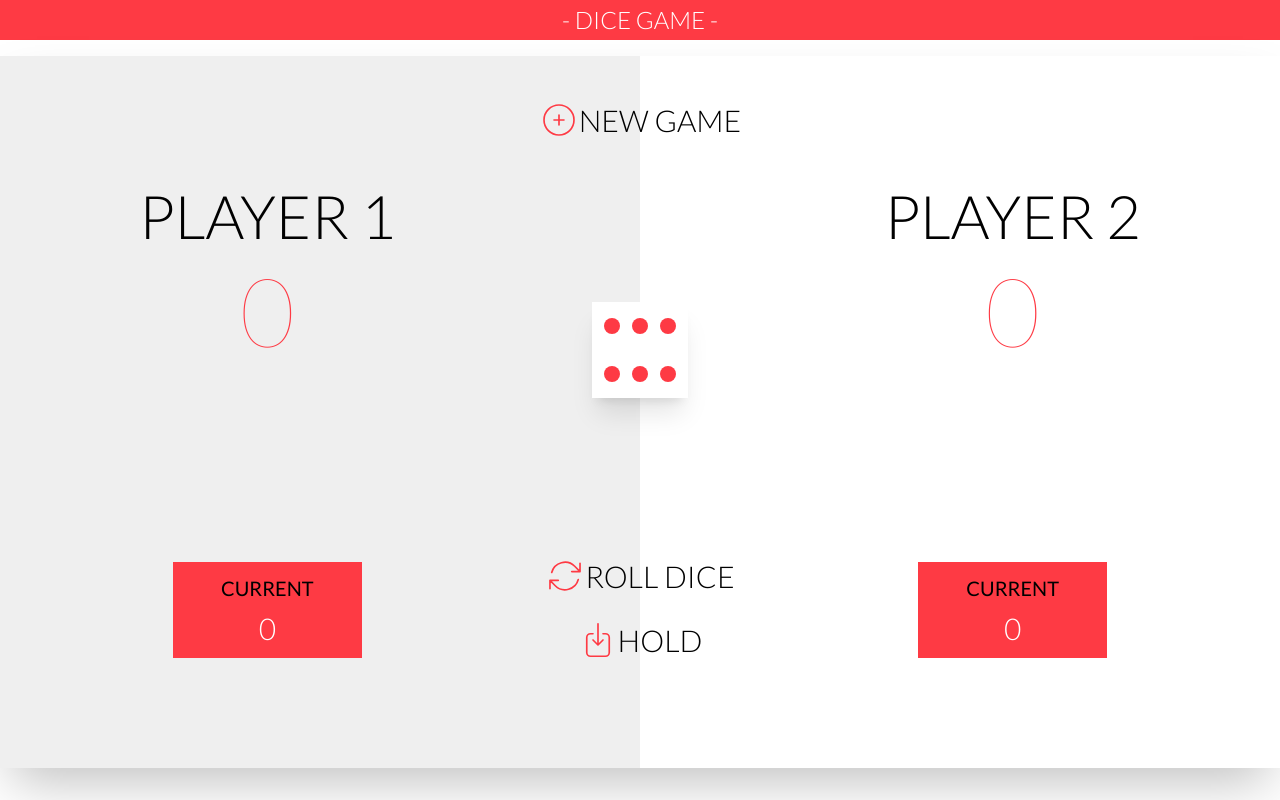
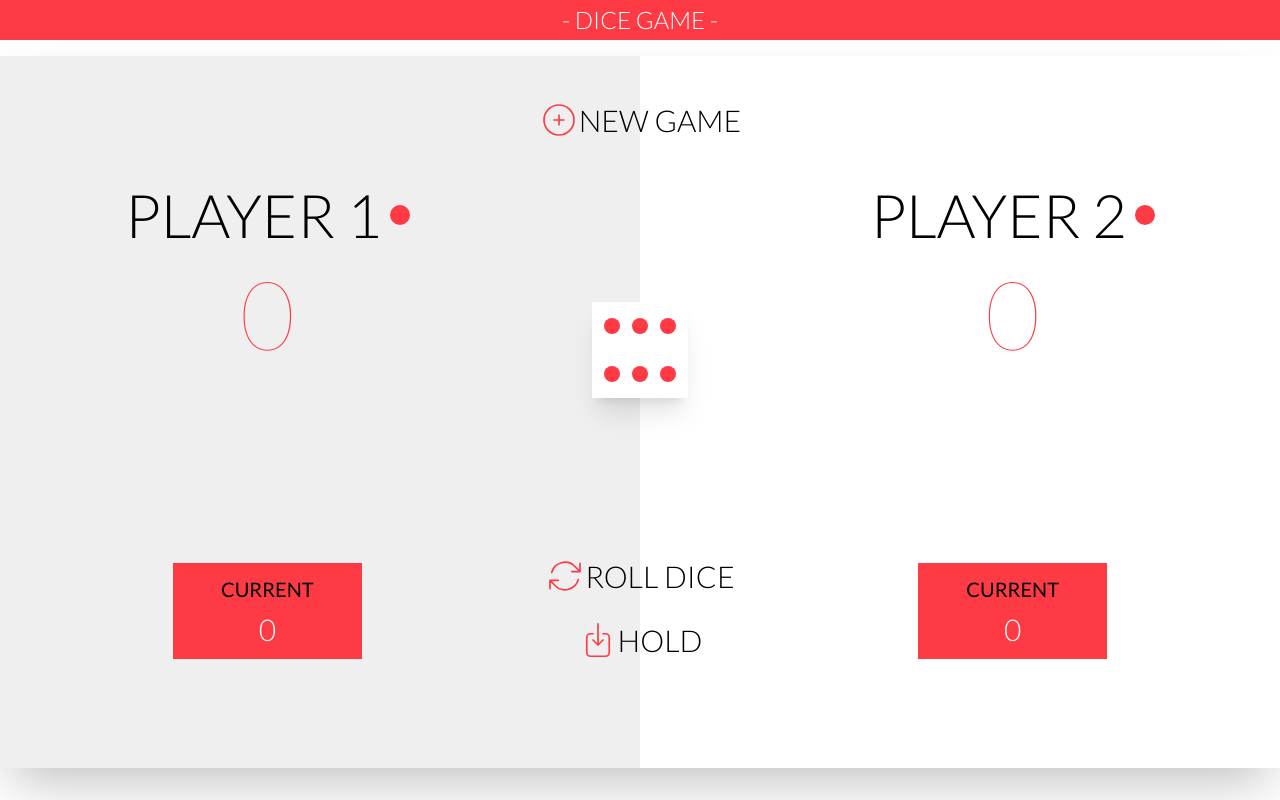
Before and after one commit to floretcl/Eval2-Studi-Dynamiser-Sites-Javascript-23-01-2023, a website: page src/index.html in a window 1280 px wide. Drawn offline with nearby package versions, Linux system fonts and the light colour scheme; files that its build step writes are made by us from their sources.

Commit message:
add player indicator

```diff
--- a/src/index.html
+++ b/src/index.html
@@ -41,7 +41,10 @@
             <!-- PLAYER 1 SECTION -->
             <section class="bg-light-gray basis-1/2 py-3 sm:py-5 flex flex-col items-center justify-center sm:justify-around">
                 <div class="pb-6">
-                    <h2 class="text-3xl sm:text-4xl md:text-5xl lg:text-6xl font-light uppercase text-center sm:mt-5 sm:mb-4">Player 1</h2>
+                    <div class="flex flex-row items-center">
+                        <h2 class="text-3xl sm:text-4xl md:text-5xl lg:text-6xl font-light uppercase text-center sm:my-5 mr-2">Player 1</h2>
+                        <img class="w-3 h-3 sm:w-4 sm:h-4 md:w-5 md:h-5" src="./images/red-fill-circle.svg" alt="current player indicator">
+                    </div>
                     <p class="text-5xl sm:text-7xl lg:text-8xl font-thin uppercase text-red text-center">0</p>
                 </div>
                 <div class="bg-red py-1 px-6 sm:py-2 lg:py-3 sm:px-8 md:px-12">
@@ -89,7 +92,10 @@
             <!-- PLAYER 2 SECTION -->
             <section class="bg-white basis-1/2 py-3 sm:py-5 flex flex-col items-center justify-center sm:justify-around">
                 <div class="pb-6">
-                    <h2 class="text-3xl sm:text-4xl md:text-5xl lg:text-6xl font-light uppercase text-center sm:mt-5 sm:mb-4">Player 2</h2>
+                    <div class="flex flex-row items-center">
+                        <h2 class="text-3xl sm:text-4xl md:text-5xl lg:text-6xl font-light uppercase text-center sm:my-5 mr-2">Player 2</h2>
+                        <img class="w-3 h-3 sm:w-4 sm:h-4 md:w-5 md:h-5" src="./images/red-fill-circle.svg" alt="current player indicator">
+                    </div>
                     <p class="text-5xl sm:text-7xl lg:text-8xl font-thin uppercase text-red text-center">0</p>
                 </div>
                 <div class="bg-red py-1 px-6 sm:py-2 lg:py-3 sm:px-8 md:px-12">
```
